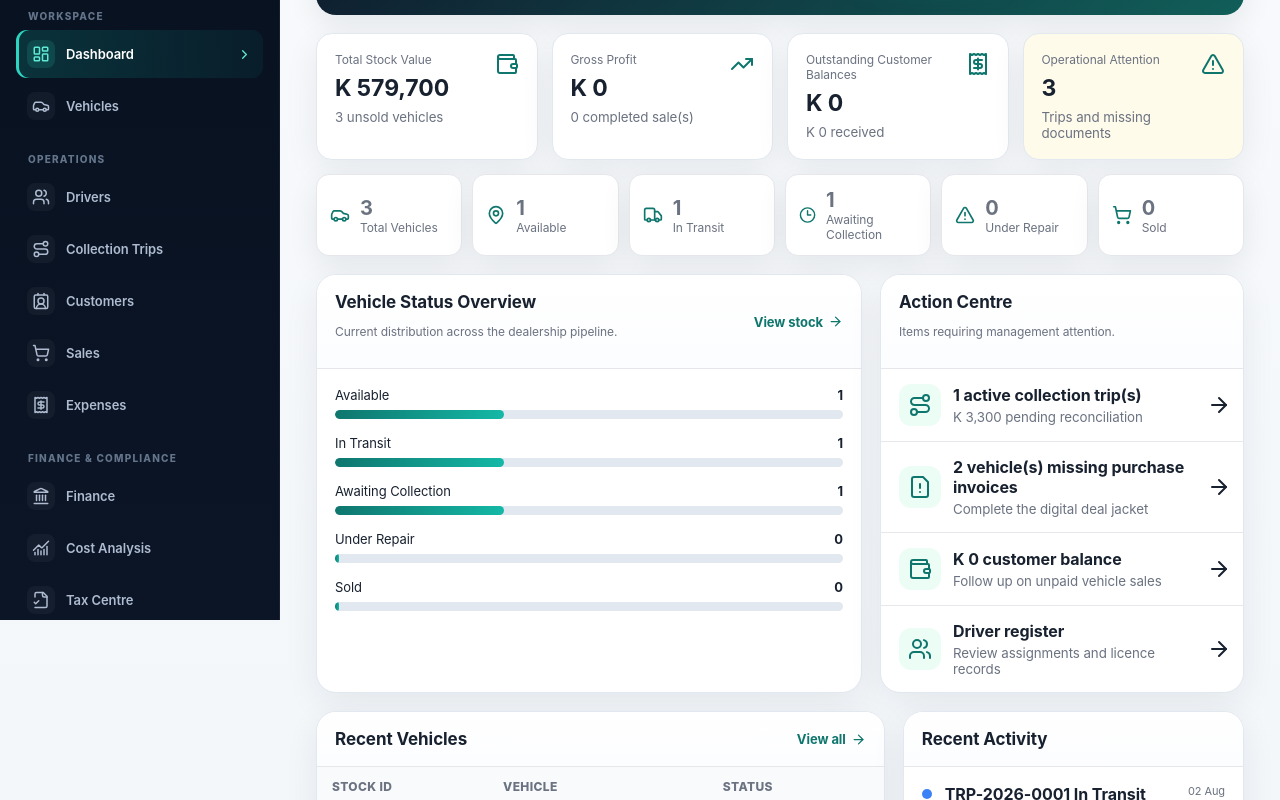
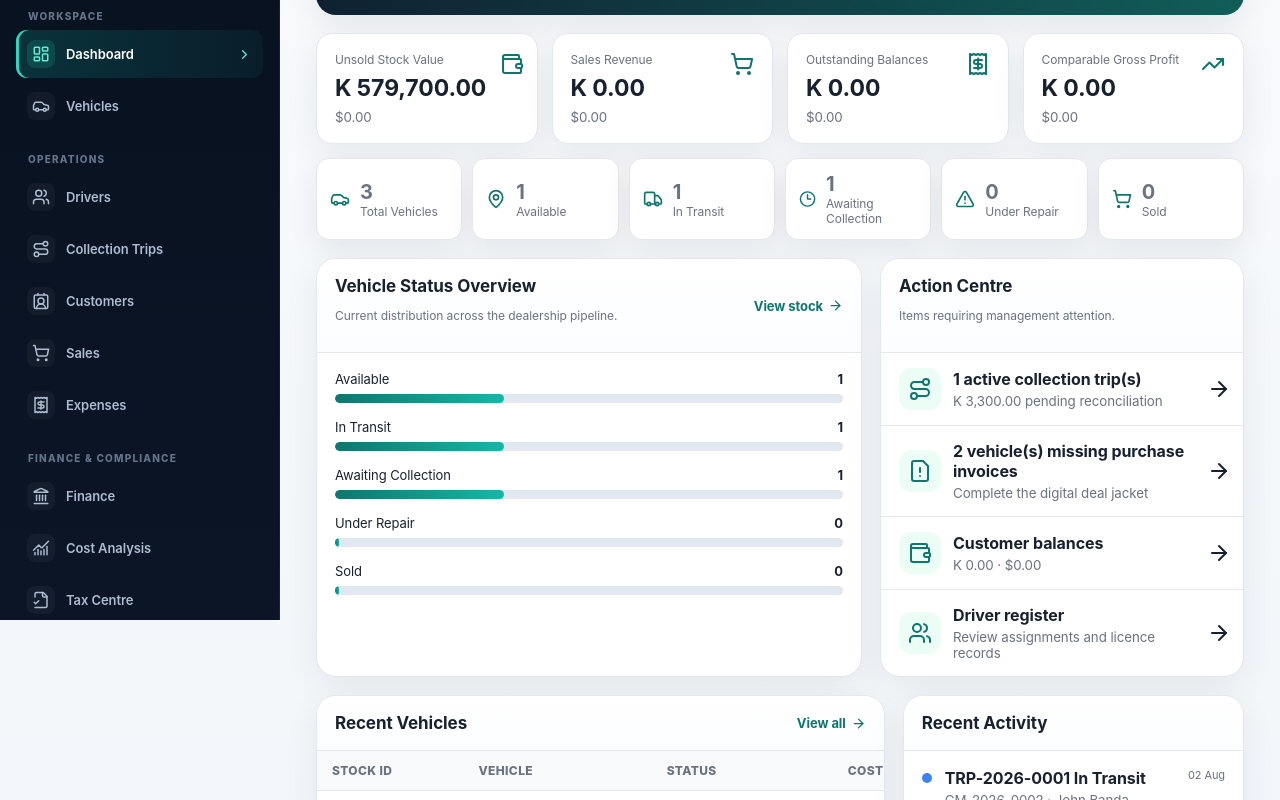
Before and after one commit to UpeLungu/covenant-motors, a Next.js app: page / in a window 1280 px wide. Shown: the part 180-980 px from the top of the page. Built offline with nearby package versions, Linux system fonts and the light colour scheme.

Commit message:
Show ZMW and USD sales separately on dashboard

```diff
--- a/app/page.tsx
+++ b/app/page.tsx
@@ -7,8 +7,9 @@ import {Vehicle} from "@/lib/types";
 import {loadTrips,tripSpent,CollectionTrip} from "@/lib/operations-store";
 import {loadSales,Sale} from "@/lib/sales-store";
 import {loadVehicleDocuments,loadVehicleExpenses,VehicleDocument,VehicleExpense} from "@/lib/ledger-store";
+import {formatCurrency,groupCurrencyAmounts,normalizeCurrency} from "@/lib/currency";
 
-const money=(n:number)=>new Intl.NumberFormat("en-ZM",{style:"currency",currency:"ZMW",maximumFractionDigits:0}).format(n);
+const money=(n:number)=>formatCurrency(n,"ZMW");
 const badge=(status:string)=>status==="Available"?"available":status==="In Transit"?"transit":status==="Sold"?"sold":"awaiting";
 
 export default function Dashboard(){
@@ -21,55 +22,52 @@ export default function Dashboard(){
   const awaiting=vehicles.filter(v=>v.status==="Awaiting Collection").length;
   const repair=vehicles.filter(v=>v.status==="Under Repair").length;
   const sold=vehicles.filter(v=>v.status==="Sold").length;
-  const stockValue=unsold.reduce((s,v)=>s+v.totalCost,0);
-  const revenue=sales.reduce((s,x)=>s+x.sellingPrice,0);
-  const received=sales.reduce((s,x)=>s+x.amountPaid,0);
-  const outstanding=sales.reduce((s,x)=>s+x.balance,0);
-  const profit=sales.reduce((s,x)=>s+x.profit,0);
+  const stock=groupCurrencyAmounts(unsold,v=>v.totalCost,v=>v.purchaseCurrency);
+  const revenue=groupCurrencyAmounts(sales,s=>s.sellingPrice,s=>s.currency);
+  const received=groupCurrencyAmounts(sales,s=>s.amountPaid,s=>s.currency);
+  const outstanding=groupCurrencyAmounts(sales,s=>s.balance,s=>s.currency);
+  const comparableSales=sales.filter(s=>!s.mixedCurrency);
+  const profit=groupCurrencyAmounts(comparableSales,s=>s.profit,s=>s.currency);
+  const mixedProfit=sales.filter(s=>s.mixedCurrency).length;
   const activeTrips=trips.filter(t=>t.status!=="Reconciled").length;
   const unreconciled=trips.filter(t=>t.status!=="Reconciled").reduce((s,t)=>s+Math.abs(t.advance-tripSpent(t)),0);
   const missingDocs=vehicles.filter(v=>!documents.some(d=>d.vehicleId===v.id&&d.type==="Purchase Invoice")).length;
-  return {available,transit,awaiting,repair,sold,stockValue,revenue,received,outstanding,profit,activeTrips,unreconciled,missingDocs,total:vehicles.length};
+  return {available,transit,awaiting,repair,sold,stock,revenue,received,outstanding,profit,mixedProfit,activeTrips,unreconciled,missingDocs,total:vehicles.length};
  },[vehicles,trips,sales,documents]);
  const activity=useMemo(()=>{
   const rows=[
    ...vehicles.map(v=>({date:v.createdAt,title:`${v.stockId} registered`,detail:`${v.make} ${v.model} ${v.year}`,kind:"vehicle"})),
-   ...expenses.map(x=>{const v=vehicles.find(v=>v.id===x.vehicleId);return {date:x.createdAt,title:`${x.category} expense added`,detail:`${v?.stockId||"Vehicle"} · ${money(x.amount)}`,kind:"expense"}}),
+   ...expenses.map(x=>{const v=vehicles.find(v=>v.id===x.vehicleId);return {date:x.createdAt,title:`${x.category} expense added`,detail:`${v?.stockId||"Vehicle"} · ${formatCurrency(x.amount,normalizeCurrency(x.currency))}`,kind:"expense"}}),
    ...trips.map(t=>({date:t.departureDate,title:`${t.tripId} ${t.status}`,detail:`${t.vehicleStockId} · ${t.driverName}`,kind:"trip"})),
-   ...sales.map(s=>({date:s.createdAt,title:`${s.saleId} completed`,detail:`${s.stockId} · ${s.customerName}`,kind:"sale"}))
+   ...sales.map(s=>({date:s.createdAt,title:`${s.saleId} completed`,detail:`${s.stockId} · ${formatCurrency(s.sellingPrice,normalizeCurrency(s.currency))}`,kind:"sale"}))
   ];
   return rows.sort((a,b)=>new Date(b.date).getTime()-new Date(a.date).getTime()).slice(0,7);
  },[vehicles,expenses,trips,sales]);
  const maxStatus=Math.max(1,stats.total);
+ const CurrencyKpi=({title,values,icon}:{title:string;values:{ZMW:number;USD:number};icon:React.ReactNode})=><div className="kpi-card"><div><span>{title}</span><strong>{formatCurrency(values.ZMW,"ZMW")}</strong><small>{formatCurrency(values.USD,"USD")}</small></div>{icon}</div>;
  return <>
   <div className="dashboard-hero"><div><span className="eyebrow">DEALERSHIP CONTROL CENTRE</span><h1>Covenant Motors Dashboard</h1><p>Live visibility across inventory, collection trips, sales, costs and outstanding actions.</p></div><div className="quick-actions"><Link className="button" href="/vehicles/new"><Plus size={17}/>Add Vehicle</Link><Link className="button secondary" href="/trips"><Route size={17}/>Assign Trip</Link><Link className="button secondary" href="/sales"><ShoppingCart size={17}/>Record Sale</Link></div></div>
   <div className="dashboard-kpis">
-   <div className="kpi-card"><div><span>Total Stock Value</span><strong>{money(stats.stockValue)}</strong><small>{stats.total-stats.sold} unsold vehicles</small></div><Wallet/></div>
-   <div className="kpi-card"><div><span>Gross Profit</span><strong>{money(stats.profit)}</strong><small>{stats.sold} completed sale(s)</small></div><TrendingUp/></div>
-   <div className="kpi-card"><div><span>Outstanding Customer Balances</span><strong>{money(stats.outstanding)}</strong><small>{money(stats.received)} received</small></div><Receipt/></div>
-   <div className="kpi-card alert-card"><div><span>Operational Attention</span><strong>{stats.activeTrips+stats.missingDocs}</strong><small>Trips and missing documents</small></div><AlertTriangle/></div>
+   <CurrencyKpi title="Unsold Stock Value" values={stats.stock} icon={<Wallet/>}/>
+   <CurrencyKpi title="Sales Revenue" values={stats.revenue} icon={<ShoppingCart/>}/>
+   <CurrencyKpi title="Outstanding Balances" values={stats.outstanding} icon={<Receipt/>}/>
+   <CurrencyKpi title="Comparable Gross Profit" values={stats.profit} icon={<TrendingUp/>}/>
   </div>
+  {stats.mixedProfit>0&&<div className="summary-item section-gap"><span>Mixed-currency profit review</span><strong>{stats.mixedProfit} sale(s) require manual profit analysis because purchase and sale currencies differ.</strong></div>}
   <div className="status-strip">
-   <Link href="/vehicles"><Car/><span><b>{stats.total}</b>Total Vehicles</span></Link>
-   <Link href="/vehicles"><MapPin/><span><b>{stats.available}</b>Available</span></Link>
-   <Link href="/vehicles"><Truck/><span><b>{stats.transit}</b>In Transit</span></Link>
-   <Link href="/vehicles"><Clock3/><span><b>{stats.awaiting}</b>Awaiting Collection</span></Link>
-   <Link href="/vehicles"><AlertTriangle/><span><b>{stats.repair}</b>Under Repair</span></Link>
-   <Link href="/sales"><ShoppingCart/><span><b>{stats.sold}</b>Sold</span></Link>
+   <Link href="/vehicles"><Car/><span><b>{stats.total}</b>Total Vehicles</span></Link><Link href="/vehicles"><MapPin/><span><b>{stats.available}</b>Available</span></Link><Link href="/vehicles"><Truck/><span><b>{stats.transit}</b>In Transit</span></Link><Link href="/vehicles"><Clock3/><span><b>{stats.awaiting}</b>Awaiting Collection</span></Link><Link href="/vehicles"><AlertTriangle/><span><b>{stats.repair}</b>Under Repair</span></Link><Link href="/sales"><ShoppingCart/><span><b>{stats.sold}</b>Sold</span></Link>
   </div>
   <div className="dashboard-grid">
-   <section className="panel"><div className="panel-head"><div><h2>Vehicle Status Overview</h2><p className="muted tiny">Current distribution across the dealership pipeline.</p></div><Link href="/vehicles">View stock <ArrowRight size={15}/></Link></div><div className="panel-body status-bars">
-    {[['Available',stats.available],['In Transit',stats.transit],['Awaiting Collection',stats.awaiting],['Under Repair',stats.repair],['Sold',stats.sold]].map(([label,value])=><div key={String(label)}><div className="bar-label"><span>{label}</span><b>{value}</b></div><div className="bar-track"><span style={{width:`${Number(value)/maxStatus*100}%`}}/></div></div>)}
-   </div></section>
+   <section className="panel"><div className="panel-head"><div><h2>Vehicle Status Overview</h2><p className="muted tiny">Current distribution across the dealership pipeline.</p></div><Link href="/vehicles">View stock <ArrowRight size={15}/></Link></div><div className="panel-body status-bars">{[['Available',stats.available],['In Transit',stats.transit],['Awaiting Collection',stats.awaiting],['Under Repair',stats.repair],['Sold',stats.sold]].map(([label,value])=><div key={String(label)}><div className="bar-label"><span>{label}</span><b>{value}</b></div><div className="bar-track"><span style={{width:`${Number(value)/maxStatus*100}%`}}/></div></div>)}</div></section>
    <section className="panel"><div className="panel-head"><div><h2>Action Centre</h2><p className="muted tiny">Items requiring management attention.</p></div></div><div className="attention-list">
     <Link href="/trips"><div className="attention-icon"><Route/></div><span><b>{stats.activeTrips} active collection trip(s)</b><small>{money(stats.unreconciled)} pending reconciliation</small></span><ArrowRight/></Link>
     <Link href="/vehicles"><div className="attention-icon"><FileWarning/></div><span><b>{stats.missingDocs} vehicle(s) missing purchase invoices</b><small>Complete the digital deal jacket</small></span><ArrowRight/></Link>
-    <Link href="/sales"><div className="attention-icon"><Wallet/></div><span><b>{money(stats.outstanding)} customer balance</b><small>Follow up on unpaid vehicle sales</small></span><ArrowRight/></Link>
+    <Link href="/sales"><div className="attention-icon"><Wallet/></div><span><b>Customer balances</b><small>{formatCurrency(stats.outstanding.ZMW,"ZMW")} · {formatCurrency(stats.outstanding.USD,"USD")}</small></span><ArrowRight/></Link>
     <Link href="/drivers"><div className="attention-icon"><Users/></div><span><b>Driver register</b><small>Review assignments and licence records</small></span><ArrowRight/></Link>
    </div></section>
   </div>
   <div className="dashboard-grid lower-grid">
-   <section className="panel"><div className="panel-head"><h2>Recent Vehicles</h2><Link href="/vehicles">View all <ArrowRight size={15}/></Link></div><div className="table-wrap"><table><thead><tr><th>Stock ID</th><th>Vehicle</th><th>Status</th><th>Landed Cost</th></tr></thead><tbody>{vehicles.slice().sort((a,b)=>new Date(b.createdAt).getTime()-new Date(a.createdAt).getTime()).slice(0,6).map(v=><tr key={v.id}><td><Link href={`/vehicles/${v.id}`}><b>{v.stockId}</b></Link></td><td>{v.make} {v.model} {v.year}</td><td><span className={`badge ${badge(v.status)}`}>{v.status}</span></td><td><b>{money(v.totalCost)}</b></td></tr>)}</tbody></table>{!vehicles.length&&<div className="empty">No vehicles registered.</div>}</div></section>
+   <section className="panel"><div className="panel-head"><h2>Recent Vehicles</h2><Link href="/vehicles">View all <ArrowRight size={15}/></Link></div><div className="table-wrap"><table><thead><tr><th>Stock ID</th><th>Vehicle</th><th>Status</th><th>Cost</th><th>Currency</th></tr></thead><tbody>{vehicles.slice().sort((a,b)=>new Date(b.createdAt).getTime()-new Date(a.createdAt).getTime()).slice(0,6).map(v=><tr key={v.id}><td><Link href={`/vehicles/${v.id}`}><b>{v.stockId}</b></Link></td><td>{v.make} {v.model} {v.year}</td><td><span className={`badge ${badge(v.status)}`}>{v.status}</span></td><td><b>{formatCurrency(v.totalCost,normalizeCurrency(v.purchaseCurrency))}</b></td><td>{normalizeCurrency(v.purchaseCurrency)}</td></tr>)}</tbody></table>{!vehicles.length&&<div className="empty">No vehicles registered.</div>}</div></section>
    <section className="panel"><div className="panel-head"><h2>Recent Activity</h2></div><div className="activity-list">{activity.map((x,i)=><div key={`${x.date}-${i}`}><div className={`activity-dot ${x.kind}`}/><span><b>{x.title}</b><small>{x.detail}</small></span><time>{new Date(x.date).toLocaleDateString("en-ZM",{day:"2-digit",month:"short"})}</time></div>)}{!activity.length&&<div className="empty">No recent activity.</div>}</div></section>
   </div>
  </>;
```
